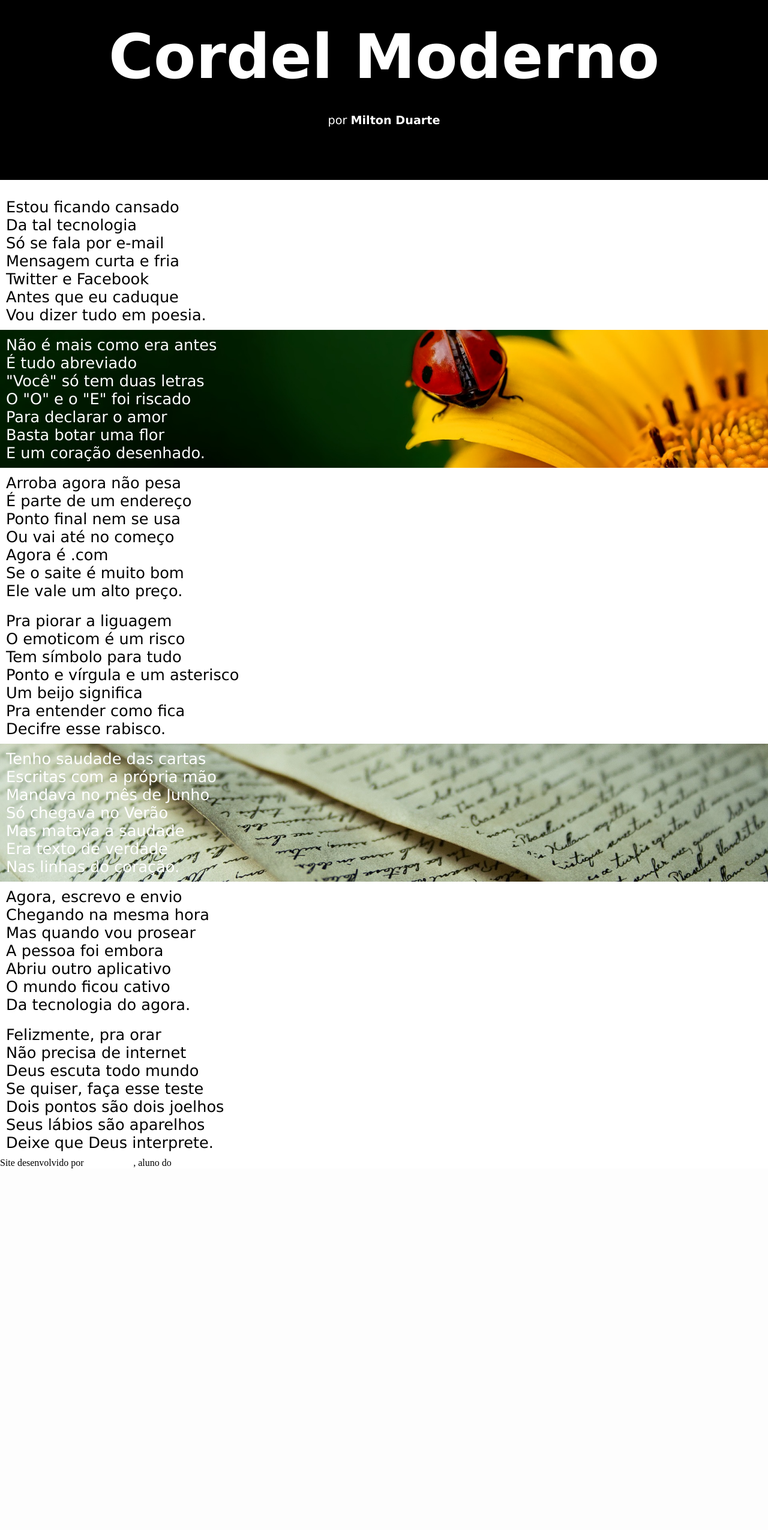
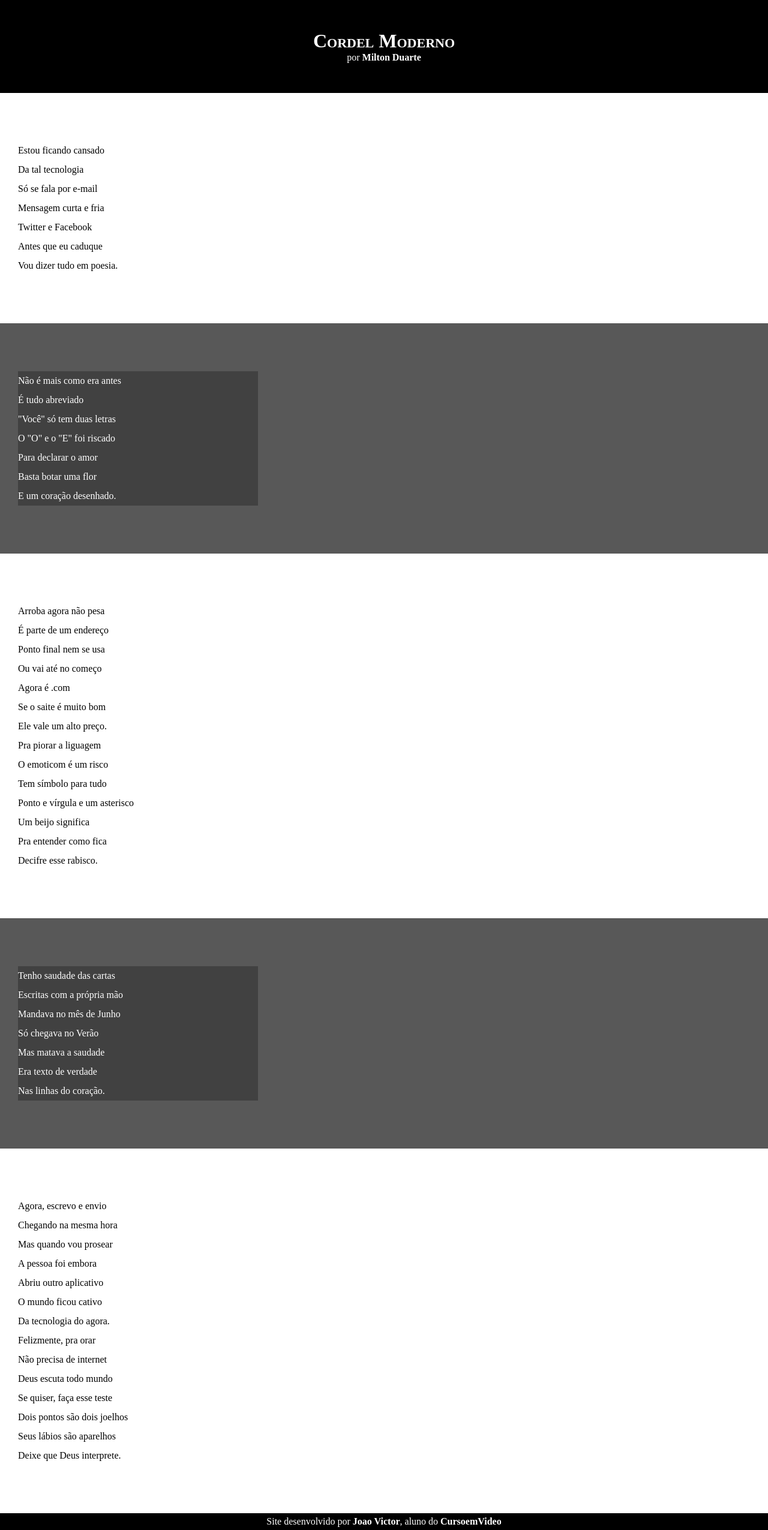
Before and after one commit to jvdsaraujo/html-css, a PHP site: page / in a window 1280 px wide. Shown: the whole page at 60% size. Before the commit the page ends 1948 px from the top, so only its background shows below. Run offline with PHP 8.4, Linux system fonts and the light colour scheme.

Commit message:
atualizei css

```diff
--- a/desafios/d012/estilo/style.css
+++ b/desafios/d012/estilo/style.css
@@ -12,51 +12,65 @@
 
 }
 
+html, body {
+    background-color: darkgray;
+    min-width: 100vh;
+
+
+}
 
 header {
     background-color: var(--cor1);
-    min-height: 160px;
-    max-height: 300px;
-    height: 310px;
-    margin-bottom: 20px;
+    color: var(--cor0);
+    text-align: center;
 }
 
-h1 {
-    font: normal 800 8vw var(--fonte0);
-    min-width: 400px;
-    text-align: center;
-    color: var(--cor0);
-    padding: 35px;
-}
+header > h1 {
+    padding-top: 50px;
+    font-variant: small-caps;
 
-a {
-    font-weight: bold;
-    text-decoration: none;
-    color: var(--cor0)
 }
 
 header > p {
-    text-align: center;
-    color: var(--cor0);
-    font: normal normal 1.2em var(--fonte0);
-    padding: 20px;
-    margin-top: -20px;
-    margin-bottom: 20px;
+    padding-bottom: 50px;
 }
 
-section#dois {
-    background: var(--cor0) url(../imagens/background001.jpg) center no-repeat fixed;
-    background-size: cover;
+header a, footer a {
+    color: var(--cor0);
+    text-decoration: none;
+    font-weight: bolder;
+}
+
+header a:hover, footer a:hover {
+    text-decoration: underline;
+}
+
+section {
+    padding-top: 10vh;
+    padding-bottom: 10vh;
+    line-height: 2em;
+    padding-left: 30px;
+}
+
+
+section.normal {
+    background-color: var(--cor0);
+    color: var(--cor1);
+}
+
+section.dois, section.quatro {
+    background-color: rgb(88, 88, 88);
     color: var(--cor0);
 }
 
-section#quatro {
-    background: var(--cor1) url(../imagens/background002.jpg) center no-repeat fixed;
-    background-size: cover;
-    color: var(--cor0);
+section.dois > p, section.quatro > p {
+    background-color: rgba(0, 0, 0, 0.267);
+    width: 400px;
 }
 
-p {
-     font: normal normal 2vw var(--fonte0);
-     padding: 10px;
+footer {
+    background-color: var(--cor1);
+    color: var(--cor0);
+    text-align: center;
+    padding: 5px;
 }
--- a/desafios/d012/index.html
+++ b/desafios/d012/index.html
@@ -14,7 +14,7 @@
             <p>por <a href="https://www.recantodasletras.com.br/poesias/3186743" hreflang="pt-br" target="_blank">Milton Duarte</a></p>
     </header>
     <main>
-        <section >
+        <section class="normal">
             <p>Estou ficando cansado <br>
                 Da tal tecnologia <br>
                 Só se fala por e-mail <br>
@@ -24,7 +24,7 @@
                 Vou dizer tudo em poesia.
             </p>
         </section>
-        <section id="dois">
+        <section class="dois">
             <p>Não é mais como era antes <br>
                 É tudo abreviado <br>
                 "Você" só tem duas letras <br>
@@ -34,7 +34,7 @@
                 E um coração desenhado.
             </p>
         </section>
-        <section >
+        <section class="normal">
             <p>
                 Arroba agora não pesa <br>
                 É parte de um endereço <br>
@@ -54,7 +54,7 @@
                 Decifre esse rabisco.
             </p>
         </section>
-        <section id="quatro">
+        <section class="quatro">
             <p>Tenho saudade das cartas <br>
                 Escritas com a própria mão <br>
                 Mandava no mês de Junho <br>
@@ -64,7 +64,7 @@
                 Nas linhas do coração.
             </p>
         </section>
-        <section>
+        <section class="normal">
             <p>Agora, escrevo e envio <br>
                 Chegando na mesma hora <br>
                 Mas quando vou prosear <br>
```
